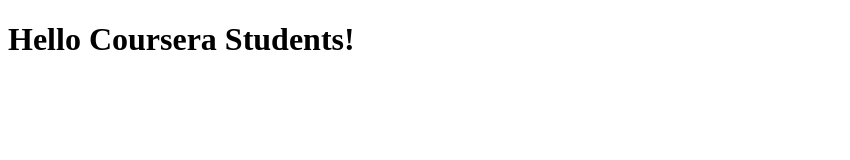
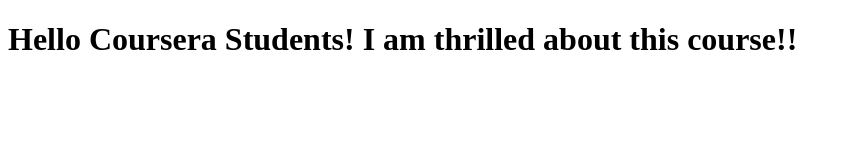
Before and after one commit to msalvadornz/coursera-test, a plain HTML site: page index.html in a window 1280 px wide. Shown: the whole page, without its empty margins (0-850 px from the left). Drawn offline with Linux system fonts and the light colour scheme.

Commit message:
Next version of web file

```diff
--- a/index.html
+++ b/index.html
@@ -7,6 +7,6 @@
     <title>Hello Coursera</title>
 </head>
 <body>
-    <h1>Hello Coursera Students!</h1>
+    <h1>Hello Coursera Students! I am thrilled about this course!!</h1>
 </body>
 </html>
```
